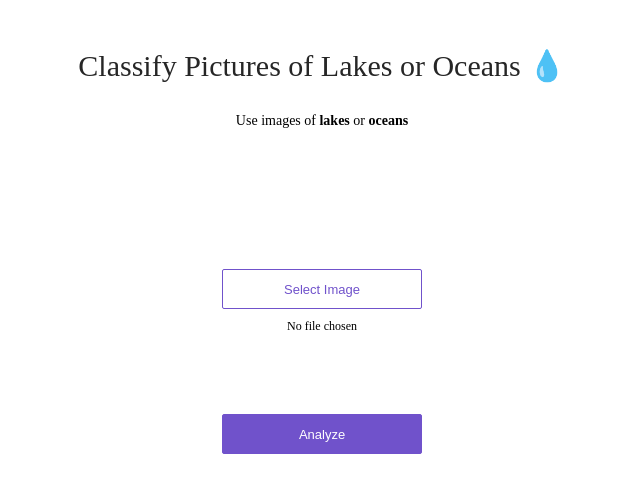
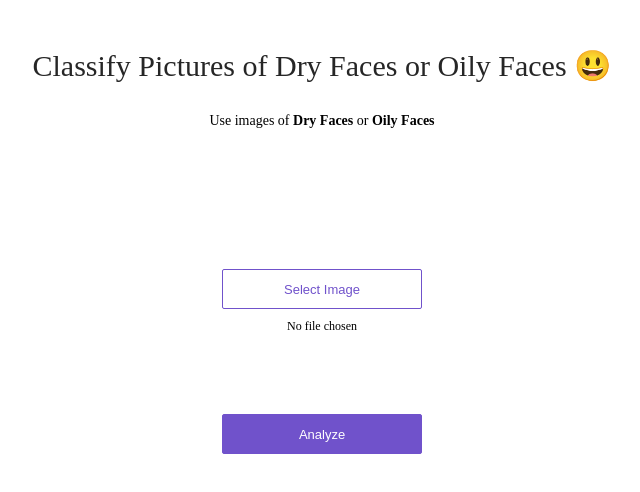
Before and after one commit to jmstadt/DryOilySkin, a plain HTML site: page app/view/index.html in a window 1280 px wide. Shown: the whole page, without its empty margins (318-958 px from the left). Drawn offline with Linux system fonts and the light colour scheme.

Commit message:
Update index.html

```diff
--- a/app/view/index.html
+++ b/app/view/index.html
@@ -7,9 +7,9 @@
 <body>
 <div>
     <div class='center'>
-        <div class='title'>Classify Pictures of Lakes or Oceans 💧</div>
+        <div class='title'>Classify Pictures of Dry Faces or Oily Faces 😃</div>
         <p>
-            Use images of <strong>lakes</strong> or <strong>oceans</strong>
+            Use images of <strong>Dry Faces</strong> or <strong>Oily Faces</strong>
         </p>
         <div class='content'>
             <div class='no-display'>
```
